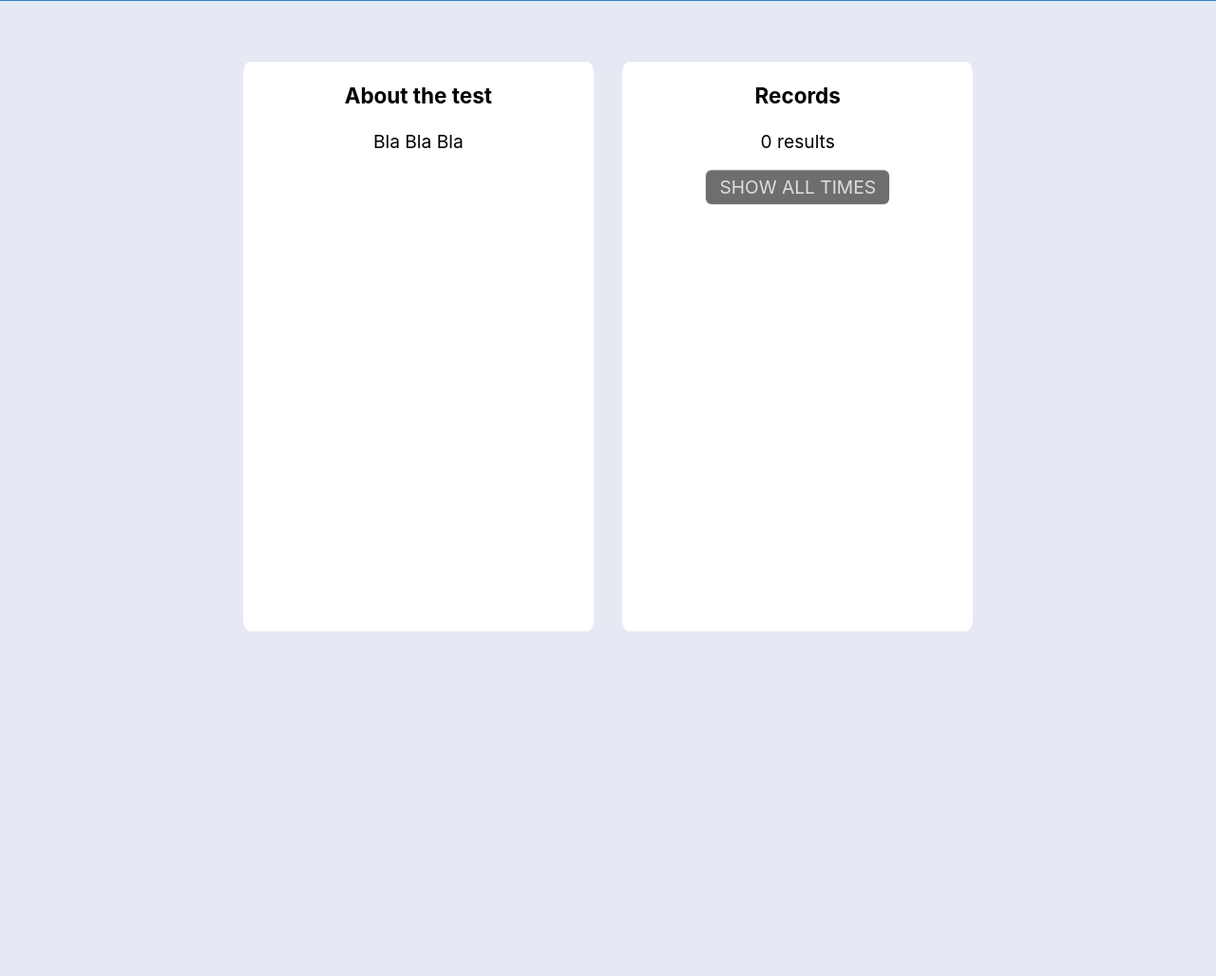
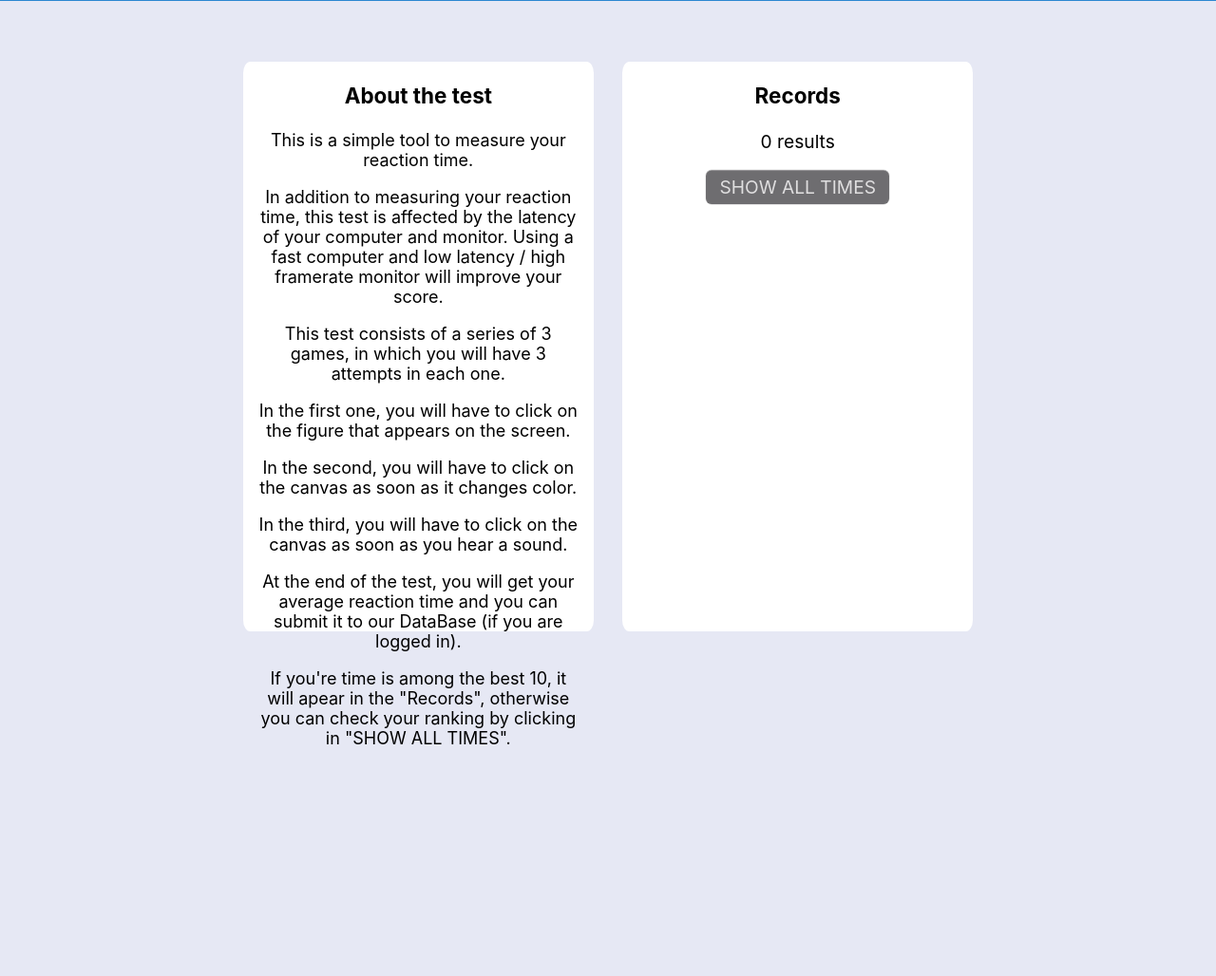
Before and after one commit to GuilhermeTeixeira13/ReactionTimeChallenge-WebGame, a PHP site: page /game.php in a window 1280 px wide. Shown: the part 559-1587 px from the top of the page at 95% size. Run offline with PHP 8.4, Linux system fonts and the light colour scheme; data that the repository does not hold is empty; some libraries are stand-ins or nearby versions.

Commit message:
about the test

```diff
--- a/src/css/game.css
+++ b/src/css/game.css
@@ -670,3 +670,10 @@ tbody tr:hover {
 #advice {
   font-weight: bolder;
 }
+
+#AboutTheTest p{
+  margin-left: 4%;
+  margin-right: 4%;
+  font-size:large;
+  font-family: -apple-system, BlinkMacSystemFont, 'Segoe UI', Roboto, Oxygen, Ubuntu, Cantarell, 'Open Sans', 'Helvetica Neue', sans-serif;;
+}
--- a/src/html/game.php
+++ b/src/html/game.php
@@ -194,7 +194,14 @@
     <div id="infos">
       <div id="AboutTheTest">
         <h3>About the test</h3>
-        <p>Bla Bla Bla</p>
+        <p>This is a simple tool to measure your reaction time.</p>
+        <p>In addition to measuring your reaction time, this test is affected by the latency of your computer and monitor. Using a fast computer and low latency / high framerate monitor will improve your score.</p>
+        <p>This test consists of a series of 3 games, in which you will have 3 attempts in each one.</p>
+        <p>In the first one, you will have to click on the figure that appears on the screen.</p>
+        <p>In the second, you will have to click on the canvas as soon as it changes color.</p>
+        <p>In the third, you will have to click on the canvas as soon as you hear a sound.</p>
+        <p>At the end of the test, you will get your average reaction time and you can submit it to our DataBase (if you are logged in).</p>
+        <p>If you're time is among the best 10, it will apear in the "Records", otherwise you can check your ranking by clicking in "SHOW ALL TIMES".</p>
       </div>
       <div id="Records">
         <h3>Records</h3>
```
Also changed, not shown: src/html/home.php (+10 -1 lines).
